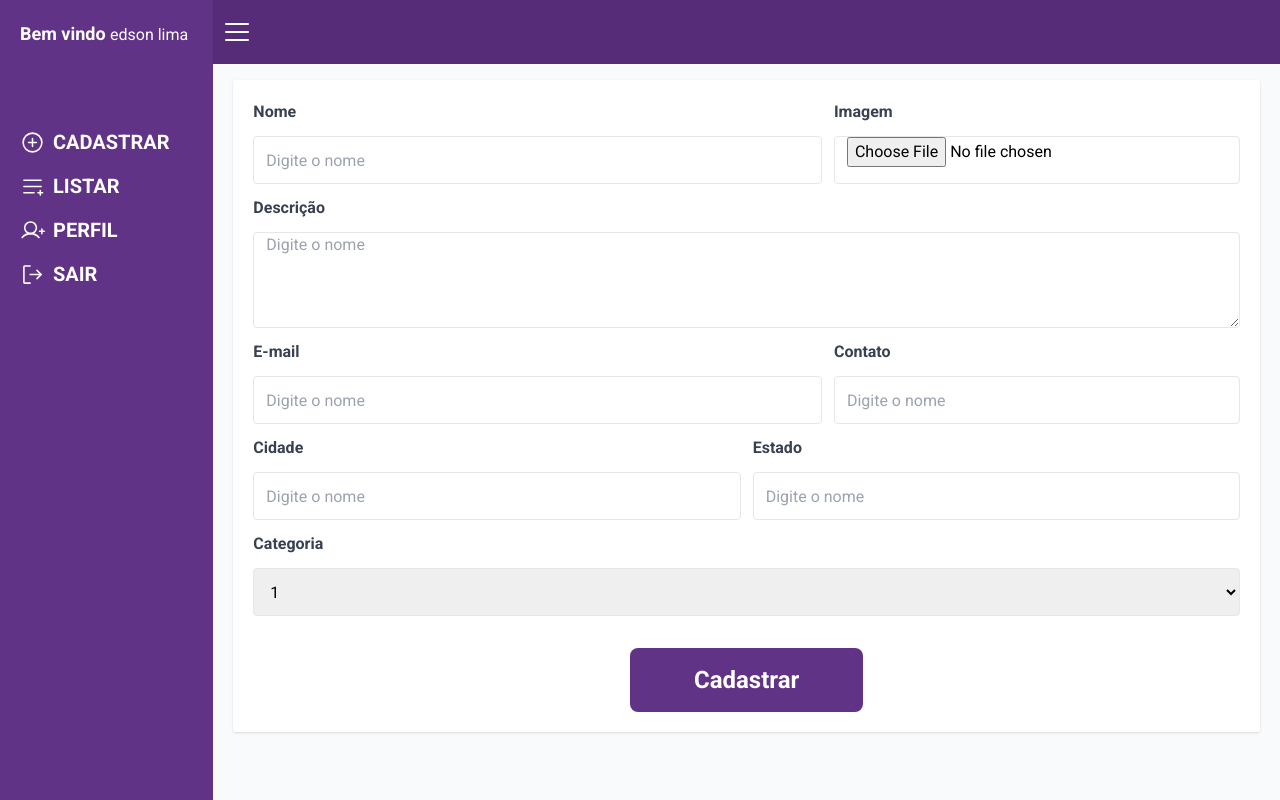
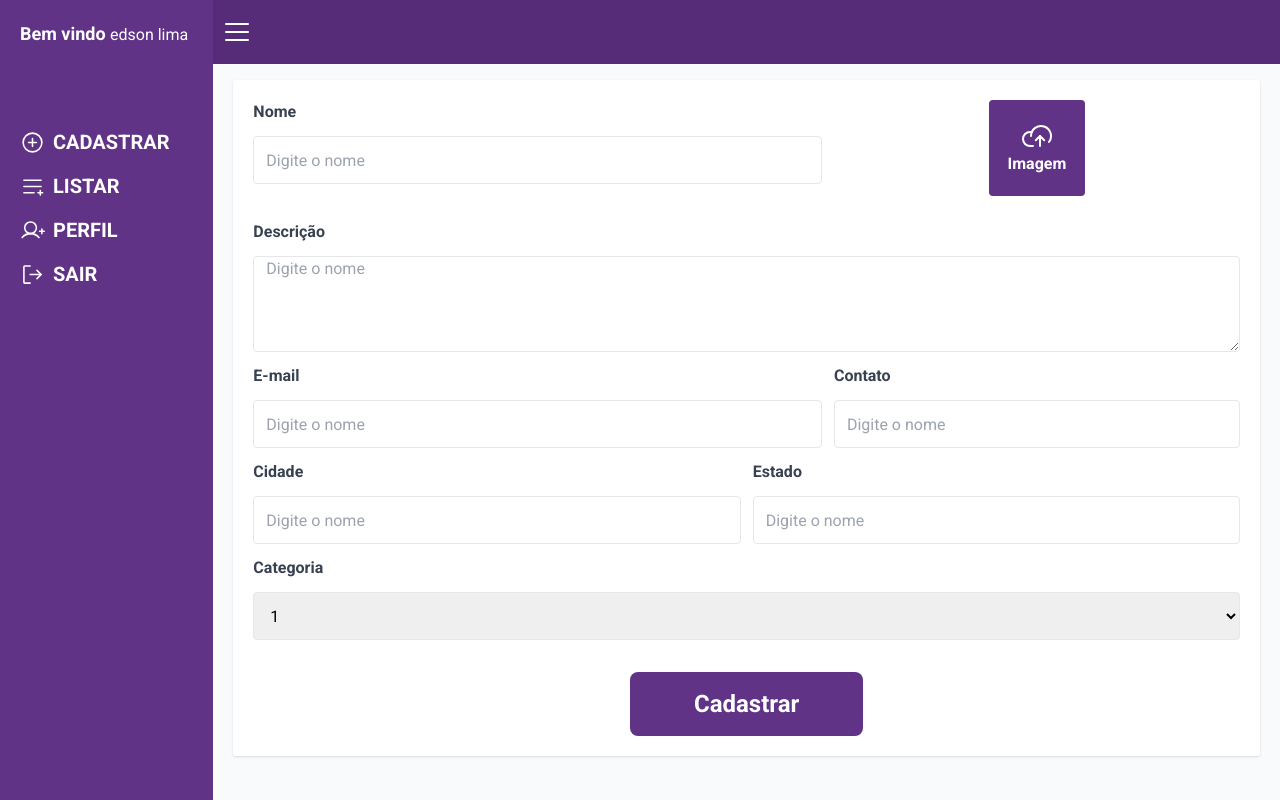
Before and after one commit to edsonlima95/adote-um-amigo-frontend, a Next.js app: page /pet/create in a window 1280 px wide. Built offline with nearby package versions, Linux system fonts and the light colour scheme.

Commit message:
Alterações

```diff
--- a/src/pages/index.tsx
+++ b/src/pages/index.tsx
@@ -28,7 +28,7 @@ function Home() {
 
   async function getPets() {
 
-    const response = await api.get(`/pets?user_id=${1}`)
+    const response = await api.get(`/pets?user_id=${2}`)
 
     setPets(response.data.pets)
 
--- a/src/pages/pet/create.tsx
+++ b/src/pages/pet/create.tsx
@@ -1,10 +1,12 @@
 import ShowErrorMessage from "../../components/Message"
 import * as yup from "yup";
 import { yupResolver } from '@hookform/resolvers/yup';
-import { useForm } from "react-hook-form";
+import { Controller, useForm } from "react-hook-form";
 import Layout from "../Layout";
 import { api } from "../../services/api";
 import { toast } from "react-toastify";
+import { useState } from "react";
+import { CloudArrowUp } from "phosphor-react";
 
 type FormDataProps = {
     id?: number,
@@ -21,6 +23,8 @@ type FormDataProps = {
 
 function Create() {
 
+    const [showImage, setShowImage] = useState("")
+    const [Image, setImage] = useState()
 
     //Validações dos campos
     const schema = yup.object({
@@ -32,7 +36,7 @@ function Create() {
         state: yup.string().required("Estado é obrigatório")
     })
 
-    const { register, handleSubmit, setError, reset, formState: { errors } } = useForm<FormDataProps>({
+    const { register, handleSubmit, setError, reset, control, formState: { errors } } = useForm<FormDataProps>({
         resolver: yupResolver(schema)
     })
 
@@ -43,9 +47,9 @@ function Create() {
         const dataForm = new FormData()
 
         dataForm.append('category_id', data.category_id);
-        dataForm.append('user_id', 1);
+        dataForm.append('user_id', 2);
         dataForm.append('name', data.name);
-        dataForm.append('cover', data.cover[0]);
+        dataForm.append('cover', Image);
         dataForm.append('description', data.description);
         dataForm.append('email', data.email);
         dataForm.append('contact', data.contact);
@@ -125,6 +129,14 @@ function Create() {
 
     }
 
+    function handleChange(event) {
+
+        setImage(event.target.files[0])
+        if(event.target.files[0]){
+            setShowImage(URL.createObjectURL(event.target.files[0]))
+        }
+    }
+
     function resetFields() {
         reset({
             id: undefined,
@@ -149,9 +161,23 @@ function Create() {
                             <input type="text" className="border rounded h-12 px-3 focus:outline-none" {...register('name')} placeholder="Digite o nome" />
                             <ShowErrorMessage error={errors.name?.message} />
                         </div>
-                        <div className="flex flex-col w-5/12">
-                            <label htmlFor="name" className="text-gray-700 font-bold mb-3">Imagem</label>
-                            <input type="file" className="border rounded h-12 px-3 focus:outline-none" {...register('cover')} placeholder="Digite o nome" />
+
+                        <div className="flex flex-col w-5/12 ">
+                            <div className="flex items-center justify-center">
+
+                            <label htmlFor="cover" className="font-bold mb-3 bg-[#613387] p-5 w-24 rounded text-white flex flex-col items-center">
+                                <CloudArrowUp size={32} />
+                                Imagem
+                            </label>
+                            {showImage ? (<img src={showImage} alt="" className="w-[90px] h-[90px] rounded-full ml-10" />) : (<></>)}
+                            </div>
+                            <Controller
+                                control={control}
+                                name="cover"
+                                render={({ field }) => (
+                                    <input type="file" {...field} onChange={handleChange} id="cover" className="border rounded h-12 px-3 focus:outline-none hidden" />
+                                )}
+                            />
                             <ShowErrorMessage error={errors.cover?.message} />
                         </div>
                     </div>
```
